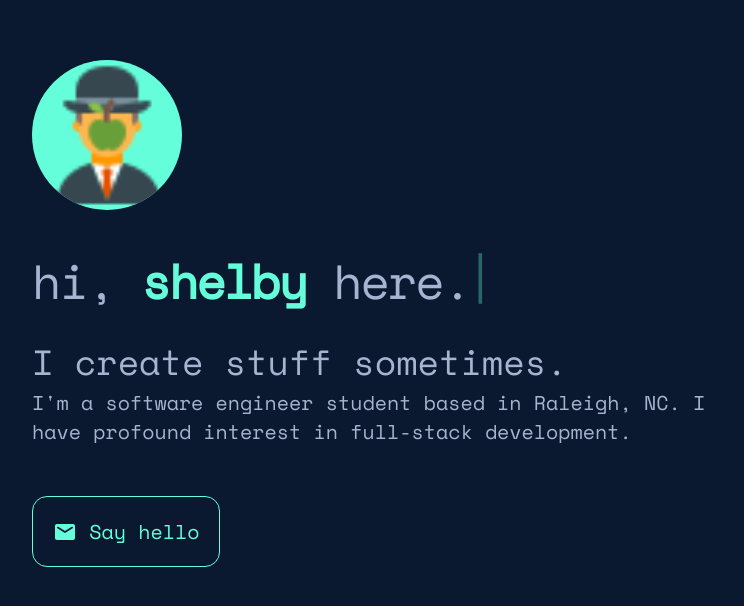
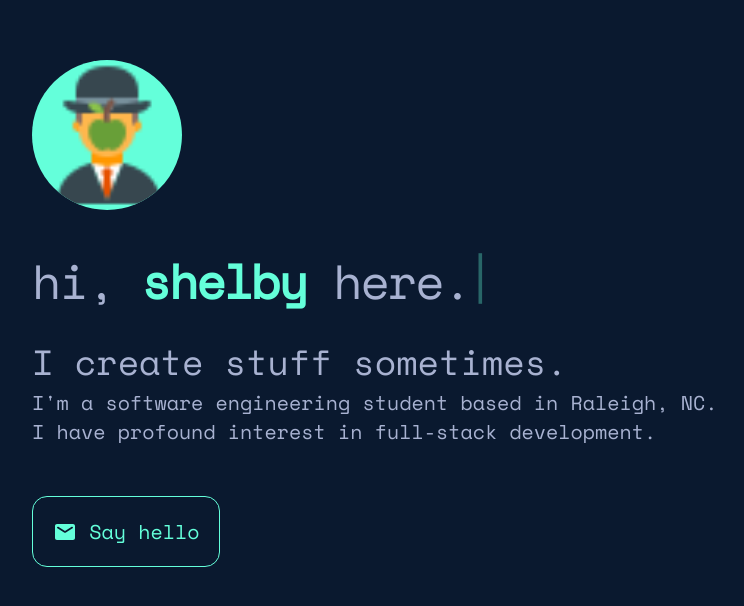
Before and after one commit to shelbystrawberry/personal-website, a React (Create React App) app: page / in a window 1280 px wide. Shown: the part 132-738 px from the top of the page, without its empty margins (160-904 px from the left). Built offline with nearby package versions, Linux system fonts and the light colour scheme.

Commit message:
update description

```diff
--- a/src/components/home/Home.jsx
+++ b/src/components/home/Home.jsx
@@ -23,7 +23,7 @@ export default function Home() {
             </Typist>
           <div className="intro-subtitle">I create stuff sometimes.</div>
           <div className="intro-desc">
-            I'm a software engineer student based in Raleigh, NC. I have profound
+            I'm a software engineering student based in Raleigh, NC. I have profound
             interest in full-stack development.
           </div>
           <a href="mailto:gazi.jarin@mail.utoronto.ca" className="intro-contact">
```
